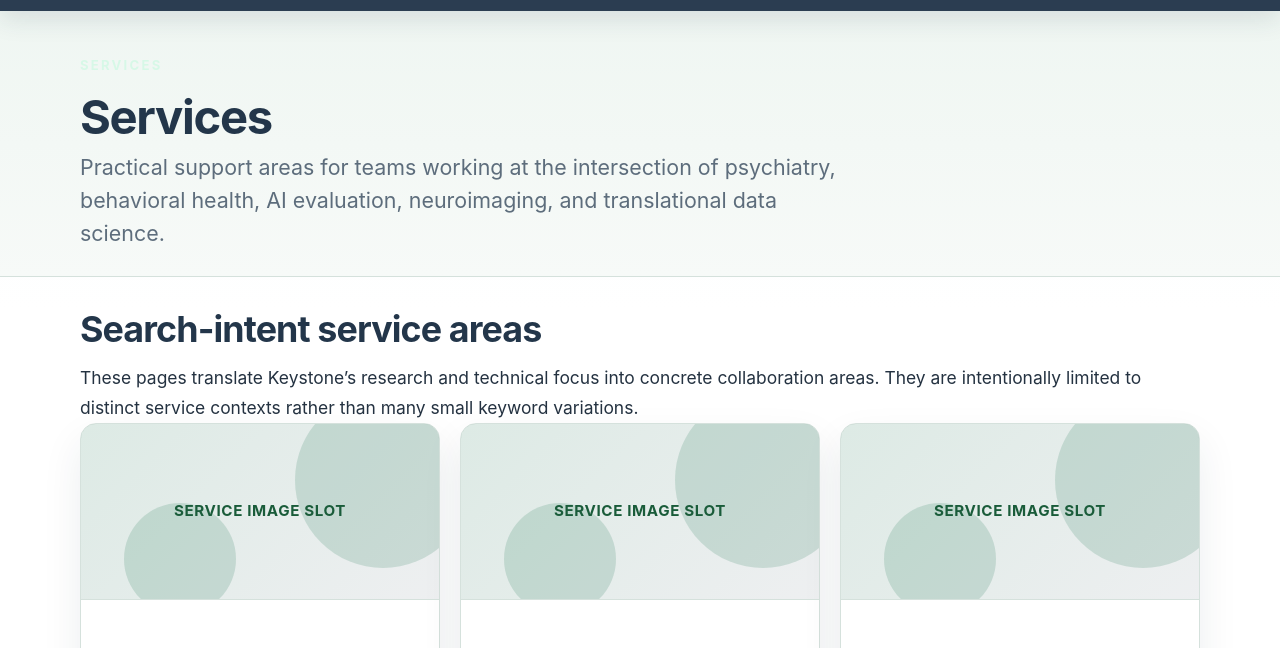
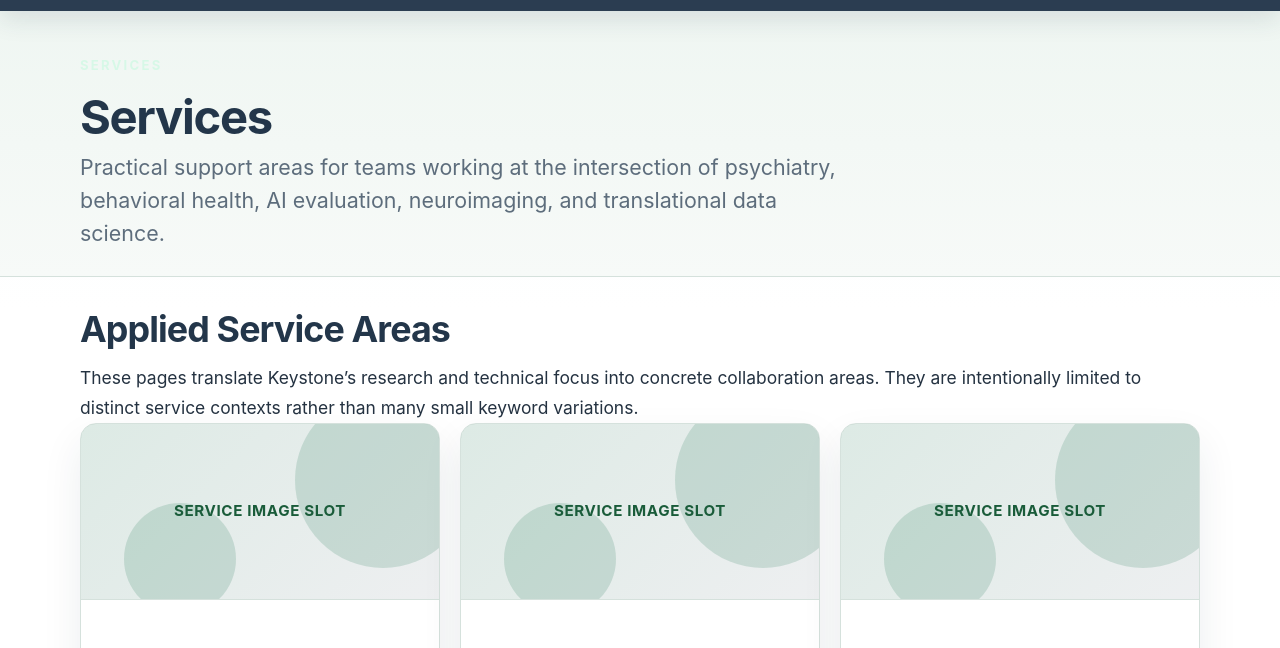
Before and after one commit to anupsharma555/keystone-neuroinformatics, an Eleventy site: page src/pages/services.njk in a window 1280 px wide. Shown: the part 72-720 px from the top of the page. Built offline with nearby package versions, Linux system fonts and the light colour scheme; Eleventy itself is replaced by a stand-in of ours; files that its build step writes are made by us from their sources.

Commit message:
Update services page heading

```diff
--- a/src/pages/services.njk
+++ b/src/pages/services.njk
@@ -10,7 +10,7 @@ intro: Practical support areas for teams working at the intersection of psychiat
 ---
 {% from "partials/card-macros.njk" import collectionCard %}
 <section>
-  <h2>Search-intent service areas</h2>
+  <h2>Applied Service Areas</h2>
   <p>These pages translate Keystone’s research and technical focus into concrete collaboration areas. They are intentionally limited to distinct service contexts rather than many small keyword variations.</p>
   <div class="card-grid">
     {% for service in collections.services %}
```
